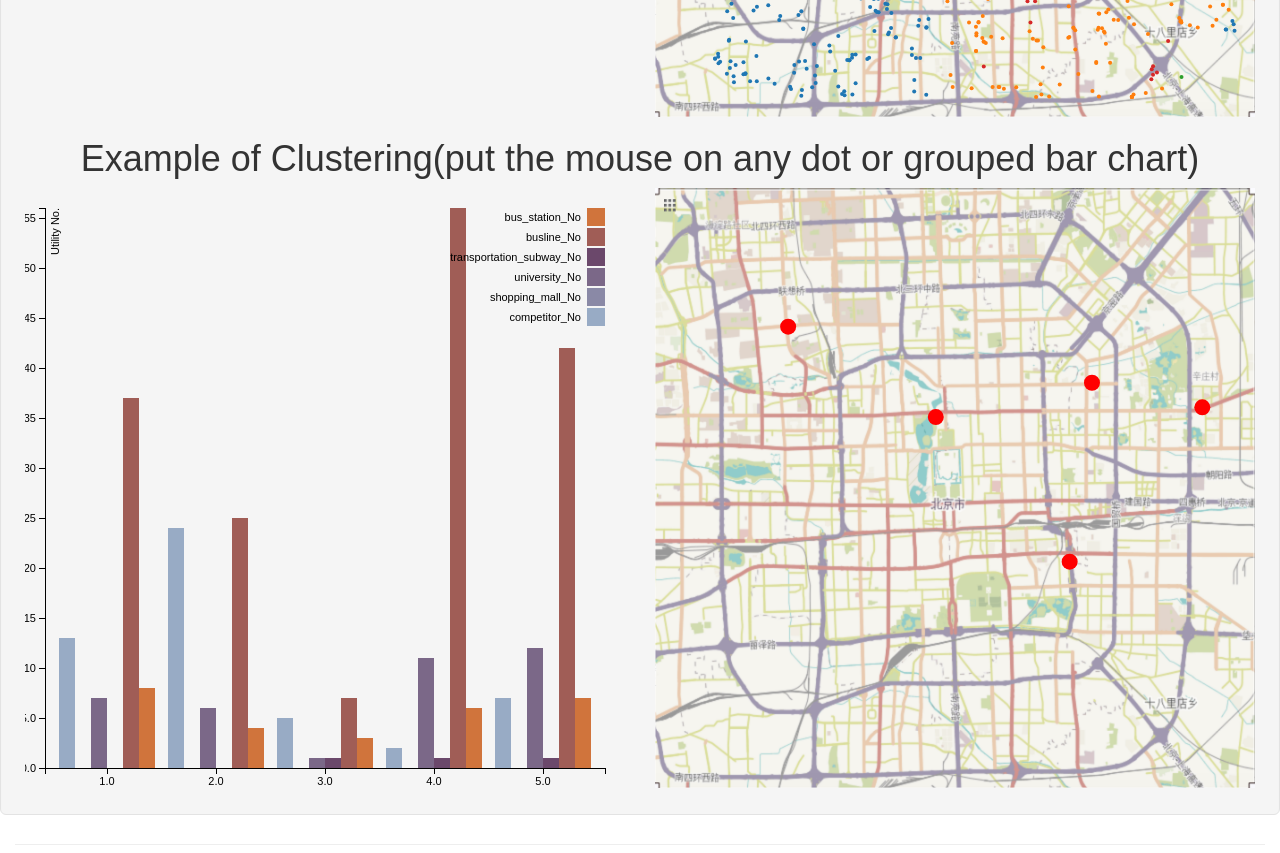
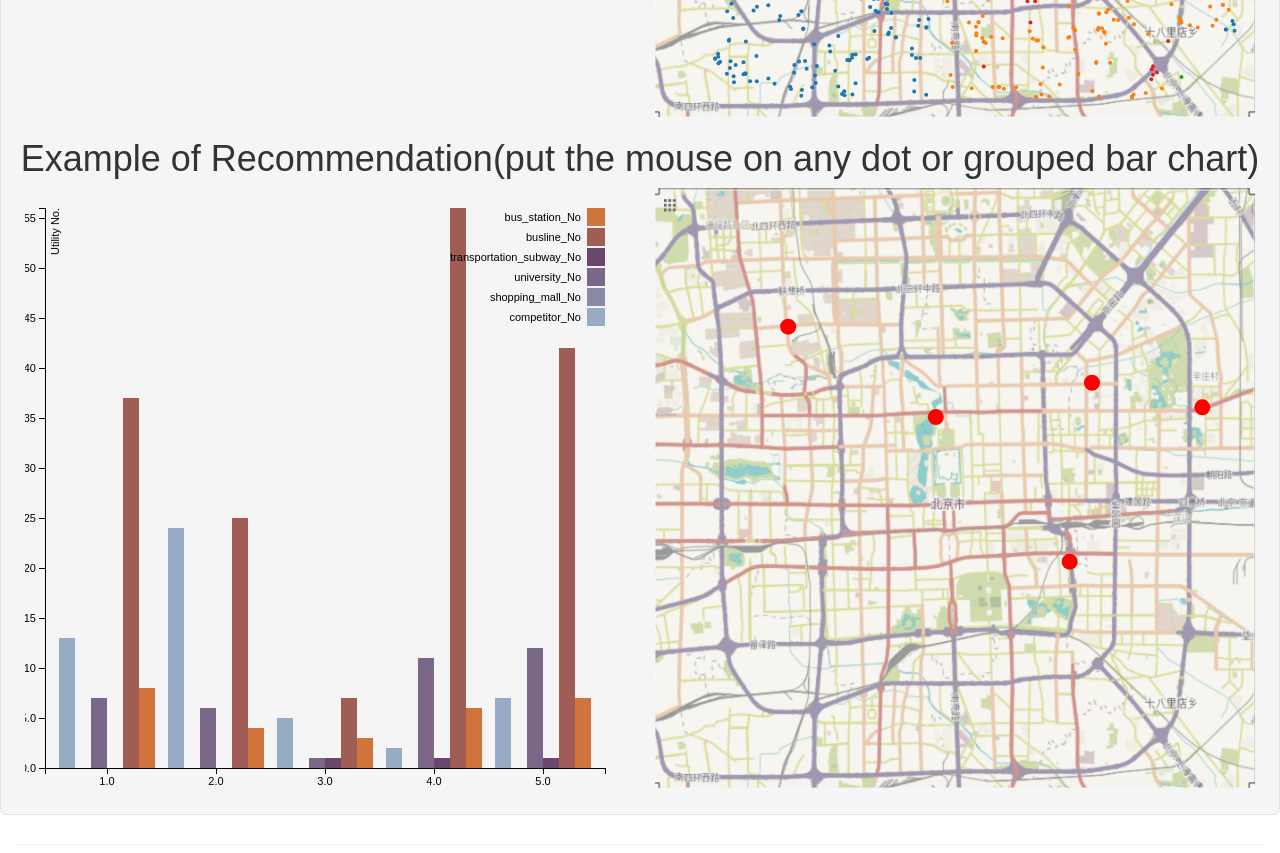
Before and after one commit to codescracker/hotpot_cluster, a plain HTML site: page index.html in a window 1280 px wide. Shown: the part 780-1633 px from the top of the page. Drawn offline with Linux system fonts and the light colour scheme.

Commit message:
modify text

```diff
--- a/index.html
+++ b/index.html
@@ -76,7 +76,7 @@
             </div>
 
             <div class="row">
-                <h1 class="text-center">Example of Clustering(put the mouse on any dot or grouped bar chart)</h1>
+                <h1 class="text-center">Example of Recommendation(put the mouse on any dot or grouped bar chart)</h1>
                 <div class="col-md-6" style=" height:600px;overflow: scroll" ;>
                     <div id="recommendation_utilities"></div>
                 </div>
```
